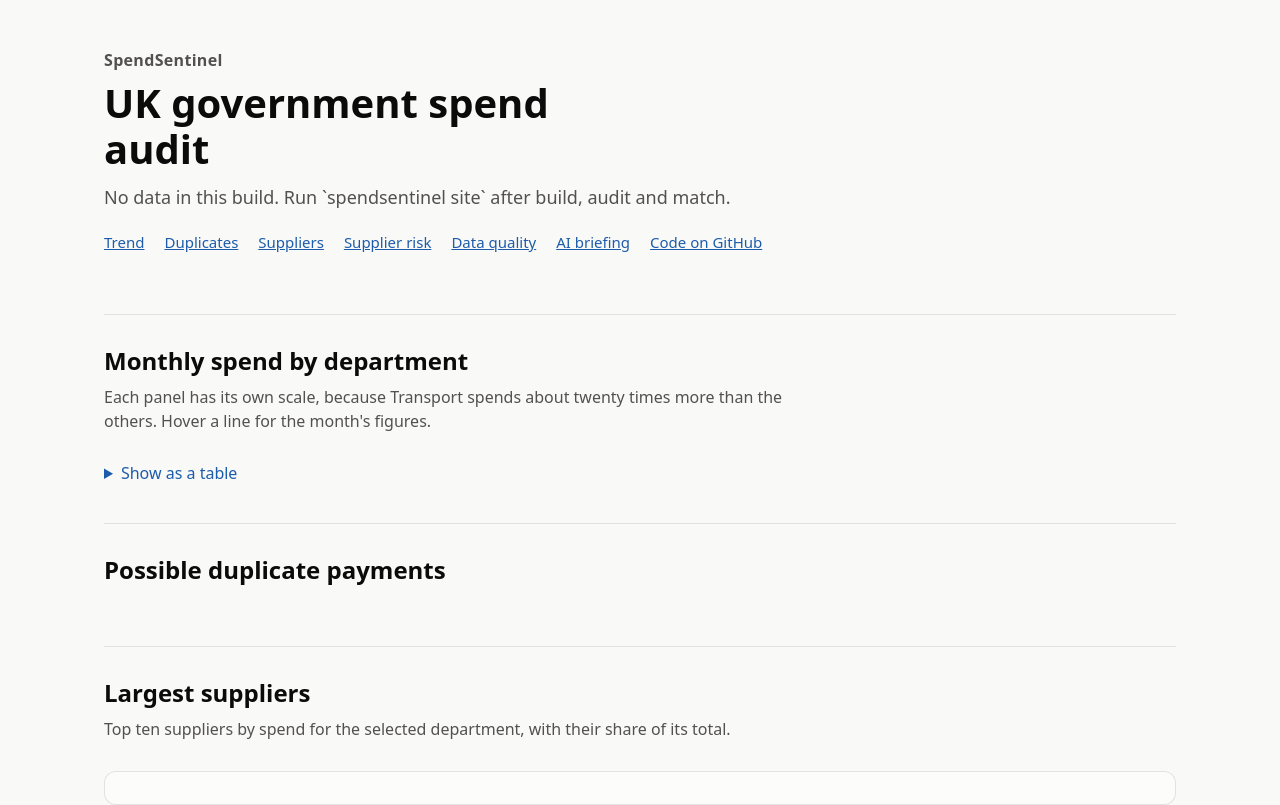
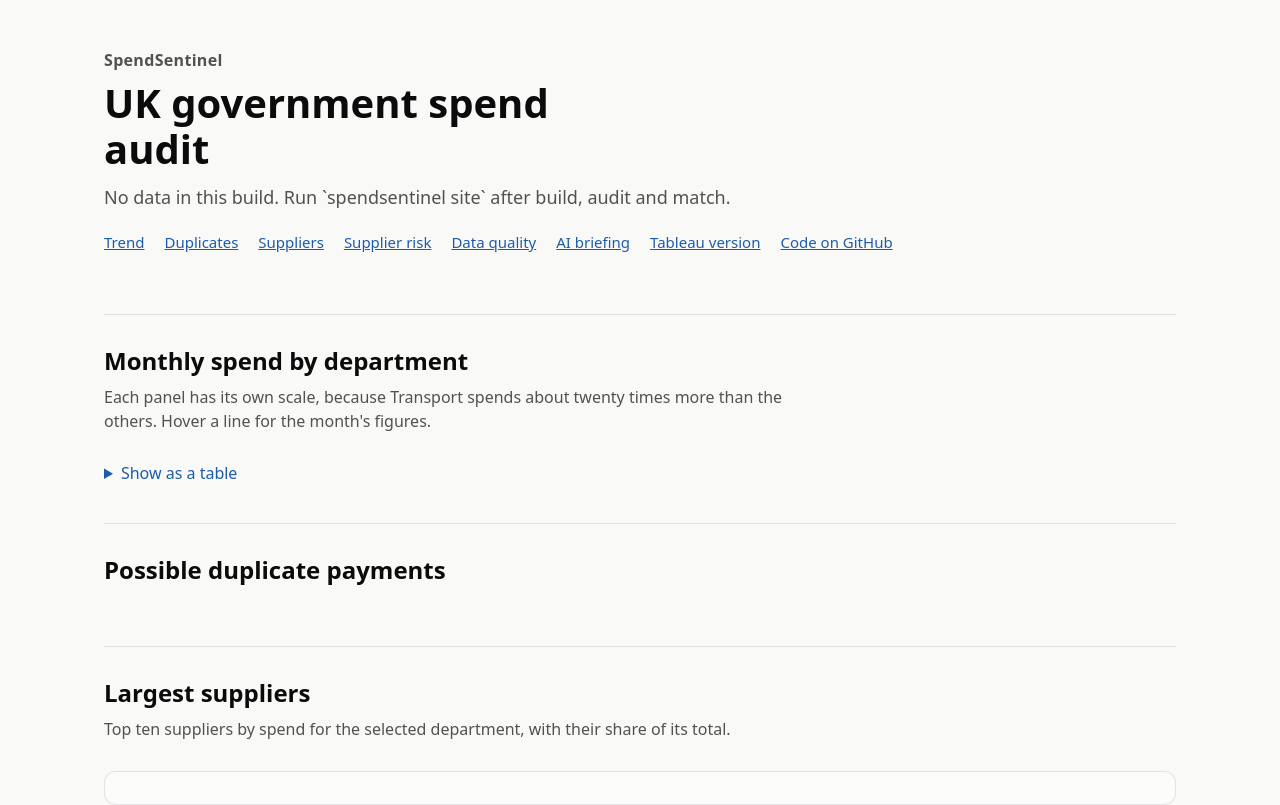
Before and after one commit to anshgupta-456/spendsentinel, a plain HTML site: page src/spendsentinel/web/index.html in a window 1280 px wide. Shown: the top 805 px of the page. Drawn offline with Linux system fonts and the light colour scheme.

Commit message:
Link the published Tableau Public dashboard from the README and the site

```diff
--- a/src/spendsentinel/web/index.html
+++ b/src/spendsentinel/web/index.html
@@ -20,6 +20,7 @@
         <a href="#risk">Supplier risk</a>
         <a href="#quality">Data quality</a>
         <a href="#briefing">AI briefing</a>
+        <a href="https://public.tableau.com/app/profile/ansh.gupta8532/viz/SpendSentinel/Overview">Tableau version</a>
         <a href="https://github.com/anshgupta-456/spendsentinel">Code on GitHub</a>
       </nav>
     </div>
```
Also changed, not shown: 1 other file.
